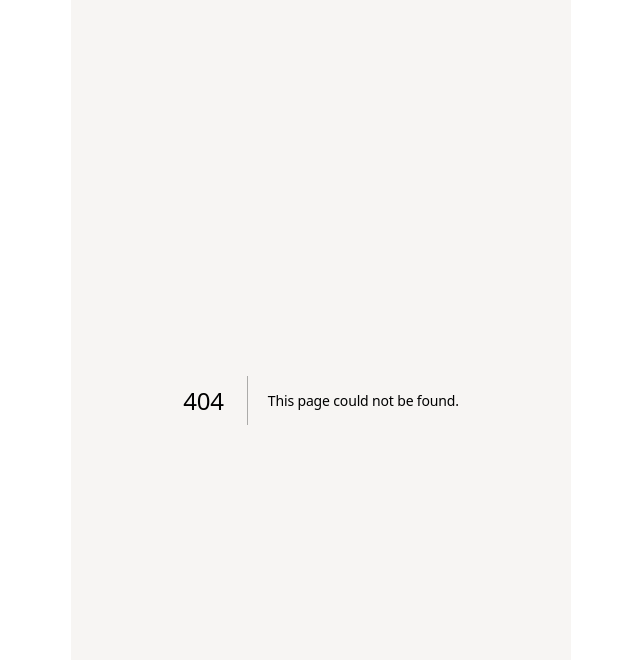
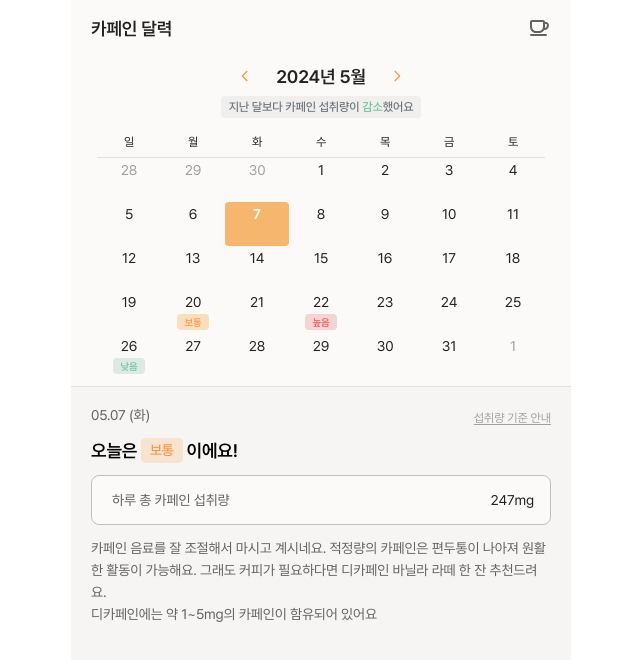
Before and after one commit to SWYG-4-Latte/SWYG-4-Latte-FE, a Next.js app: page /calendar in a window 1280 px wide. Before the commit this address had no page. Shown: the top 660 px of the page, without its empty margins (319-959 px from the left). Built offline with nearby package versions, Linux system fonts and the light colour scheme.

Commit message:
feat: 카페인 캘린더 경로명 변경, 오늘 마신 카페인 -> 캘린더 하위 페이지로

```diff
--- a/src/app/caffeine-calendar/page.tsx
+++ b/src/app/calendar/page.tsx
@@ -26,7 +26,7 @@ export default function CaffeineCalendarPage() {
     <main className="flex h-[calc(100vh-80px)] touch-none flex-col overflow-hidden">
       <header className="flex h-14 w-full items-center justify-between bg-primaryIvory px-5 py-4">
         <div className="text-lg font-semibold text-gray10">카페인 달력</div>
-        <Link href="today-caffeine">
+        <Link href="/calendar/today-caffeine">
           <Image src="/svgs/today-caffeine.svg" width={24} height={24} alt="오늘 마신 카페인 보기" />
         </Link>
       </header>
--- a/src/components/common/bottomNavigation/BottomNavigation.tsx
+++ b/src/components/common/bottomNavigation/BottomNavigation.tsx
@@ -7,7 +7,7 @@ const BottomNavigation = () => {
       <div className="flex justify-between px-5 pb-[30px] pt-2">
         <NavItem path="/home" name="홈" />
         <NavItem path="/menu" name="카테고리" />
-        <NavItem path="/caffeine-calendar" name="카페인 달력" />
+        <NavItem path="/calendar" name="카페인 달력" />
         <NavItem path="/article" name="아티클" />
       </div>
     </nav>
--- a/src/components/common/modal/RecordCompleteModal.tsx
+++ b/src/components/common/modal/RecordCompleteModal.tsx
@@ -41,7 +41,7 @@ const RecordCompleteModal = ({ isOpen, onClose, menuImg, menuName }: RecordCompl
         </button>
         <Button
           className="w-32 rounded-lg px-4 py-3 font-semibold leading-[25px]"
-          onClick={() => router.push('/today-caffeine')}
+          onClick={() => router.push('/calendar/today-caffeine')}
         >
           확인하기
         </Button>
--- a/src/components/home/banner/HomeBanner.tsx
+++ b/src/components/home/banner/HomeBanner.tsx
@@ -31,7 +31,7 @@ const HomeBanner = ({ caffeineData }: { caffeineData: UserCaffeineData | null })
       <div className="absolute left-5 top-1/2 flex -translate-y-2/4 flex-col">
         <BannerText caffeineData={caffeineData} />
         {/* 하루 카페인 권장량 계산하는 정보 미등록인지 확인하는 api나오면 추가 */}
-        <Link href={caffeineData ? (caffeineData.today === '0mg' ? '/menu' : '/today-caffeine') : '/login'}>
+        <Link href={caffeineData ? (caffeineData.today === '0mg' ? '/menu' : '/calendar/today-caffeine') : '/login'}>
           <Button className={`whitespace-nowrap rounded-md px-4 py-2 text-sm font-medium`}>{buttonText}</Button>
         </Link>
       </div>
--- a/src/constants/navIcon.ts
+++ b/src/constants/navIcon.ts
@@ -7,6 +7,6 @@ import { Icon } from '@/types/layout/navigation';
 export const NAV_ICON: Icon = {
   home: HomeIcon,
   menu: CategoryIcon,
-  'caffeine-calendar': CalendarIcon,
+  calendar: CalendarIcon,
   article: ArticleIcon,
 };
```
Also changed, not shown: src/app/calendar/today-caffeine/page.tsx (renamed from src/app/today-caffeine/page.tsx).
